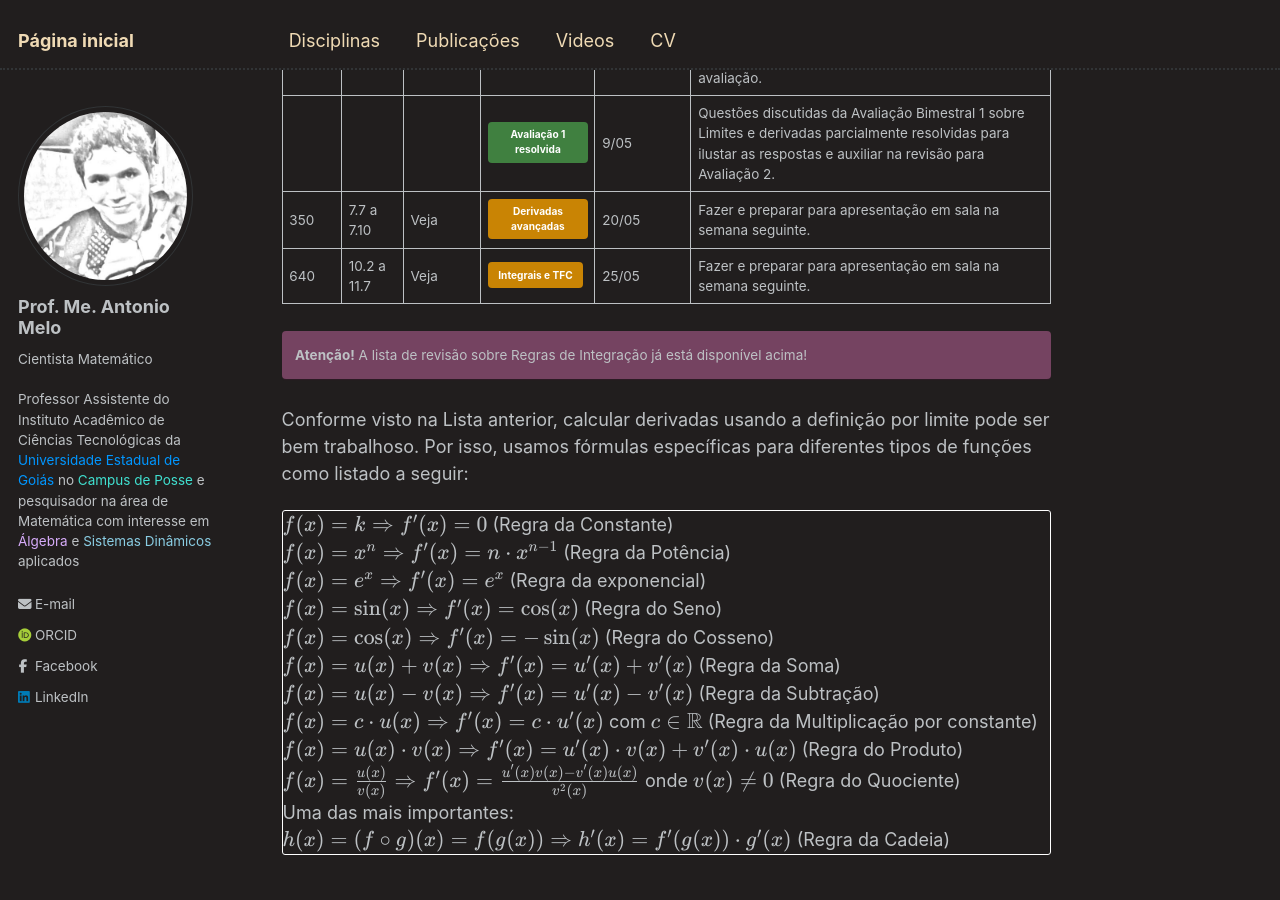
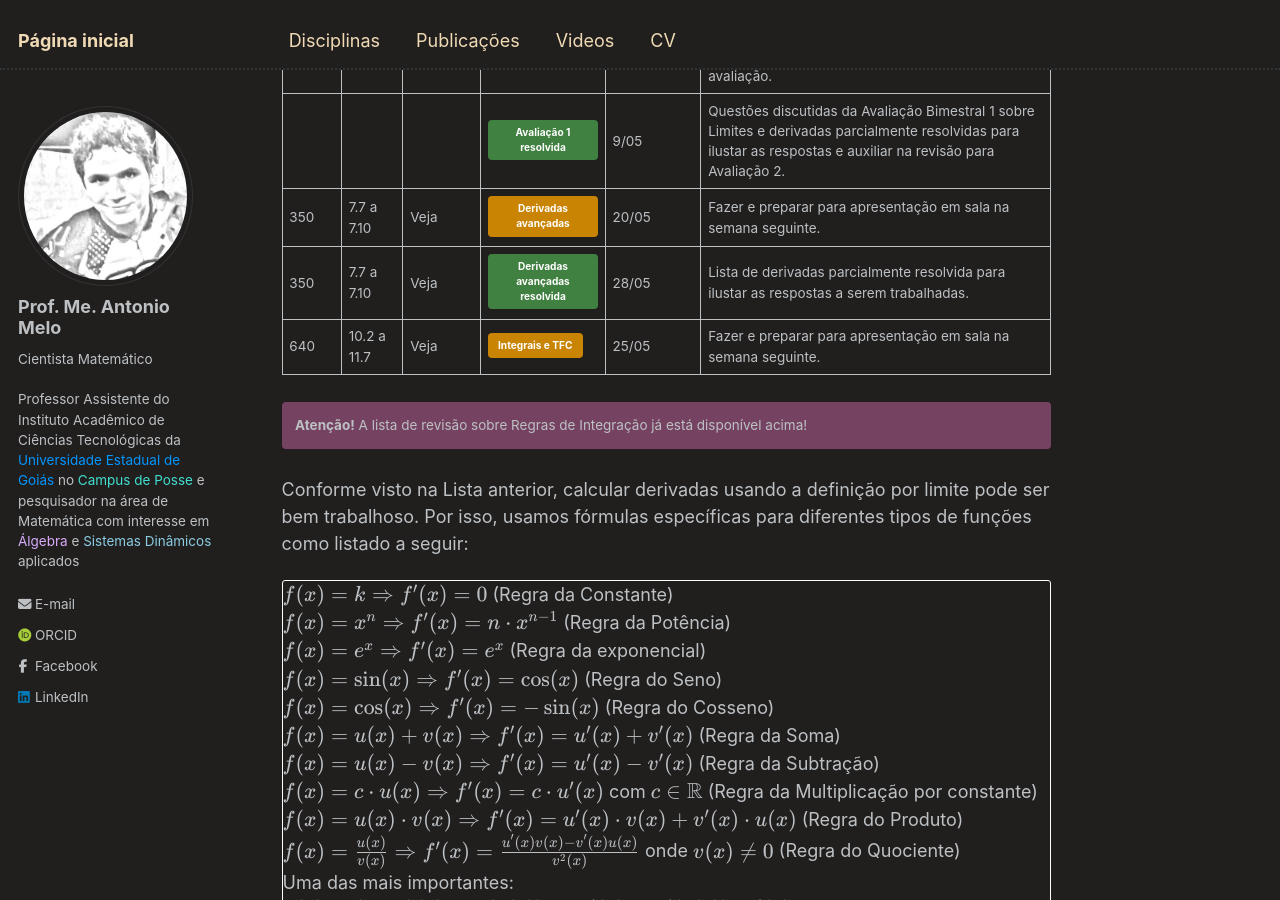
Before and after one commit to antmelo/antmelo.github.io, a Jekyll site: the page built from _teaching/2025-1-calculo.md, in a window 1280 px wide and 900 px high, scrolled down 1904 px. Built offline with Jekyll 4.4.1, drawn with Linux system fonts in a browser that asks for light colours; some web fonts are replaced.

Commit message:
Update 2025-1-calculo.md

```diff
--- a/_teaching/2025-1-calculo.md
+++ b/_teaching/2025-1-calculo.md
@@ -53,6 +53,7 @@ Referência complementar para a segunda parte: [Livro Cálculo](https://antmelo.
 |   |   |    | [Simulado resolvido](https://antmelo.github.io/files/Cal-Q1.pdf){: .btn .btn--success}   | 17/04   | Questões do Simulado sobre Limites e derivadas parcialmente resolvidas para ilustar as respostas a serem trabalhadas e auxiliar na revisão para avaliação.   |
 |   |   |    | [Avaliação 1 resolvida](https://antmelo.github.io/files/ZZA_Cal-P1solved.pdf){: .btn .btn--success}   | 9/05   | Questões discutidas da Avaliação Bimestral 1 sobre Limites e derivadas parcialmente resolvidas para ilustar as respostas e auxiliar na revisão para Avaliação 2.   |
 | 350 | 7.7 a 7.10  |  Veja  | [Derivadas avançadas](https://antmelo.github.io/files/ZZA-CAL1-L4.pdf){: .btn}   | 20/05   | Fazer e preparar para apresentação em sala na semana seguinte.   |
+| 350 | 7.7 a 7.10  |  Veja  | [Derivadas avançadas resolvida](https://antmelo.github.io/files/ZZA-CAL1-L4solv.pdf){: .btn .btn--success}   | 28/05   | Lista de derivadas parcialmente resolvida para ilustar as respostas a serem trabalhadas.   |
 | 640 | 10.2 a 11.7  |  Veja  | [Integrais e TFC](https://antmelo.github.io/files/ZZA-CAL1-L5.pdf){: .btn}   | 25/05   | Fazer e preparar para apresentação em sala na semana seguinte.   |
 
 [](**Atenção!** Na Quinta-feira dia 27/03, NÃO teremos aula presencial de Cálculo. Este dia ficará como Estudo Dirigido para trabalhar as duas listas já anexadas acima.
```
